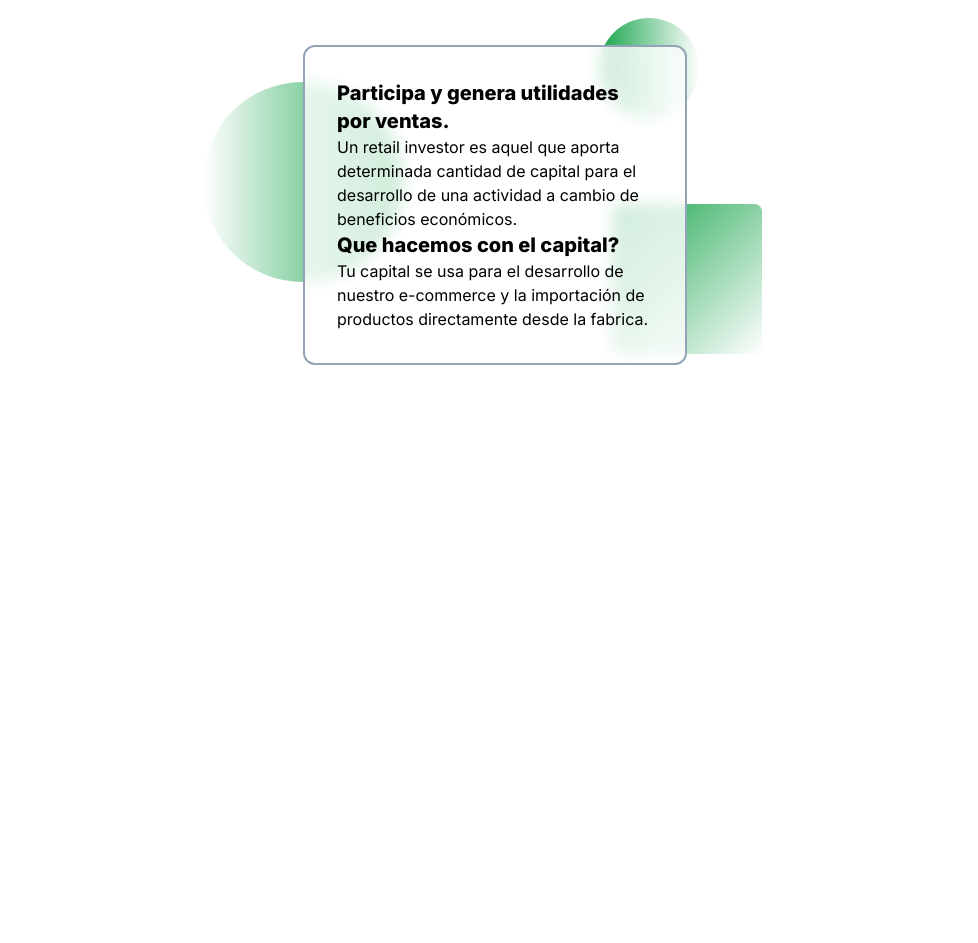
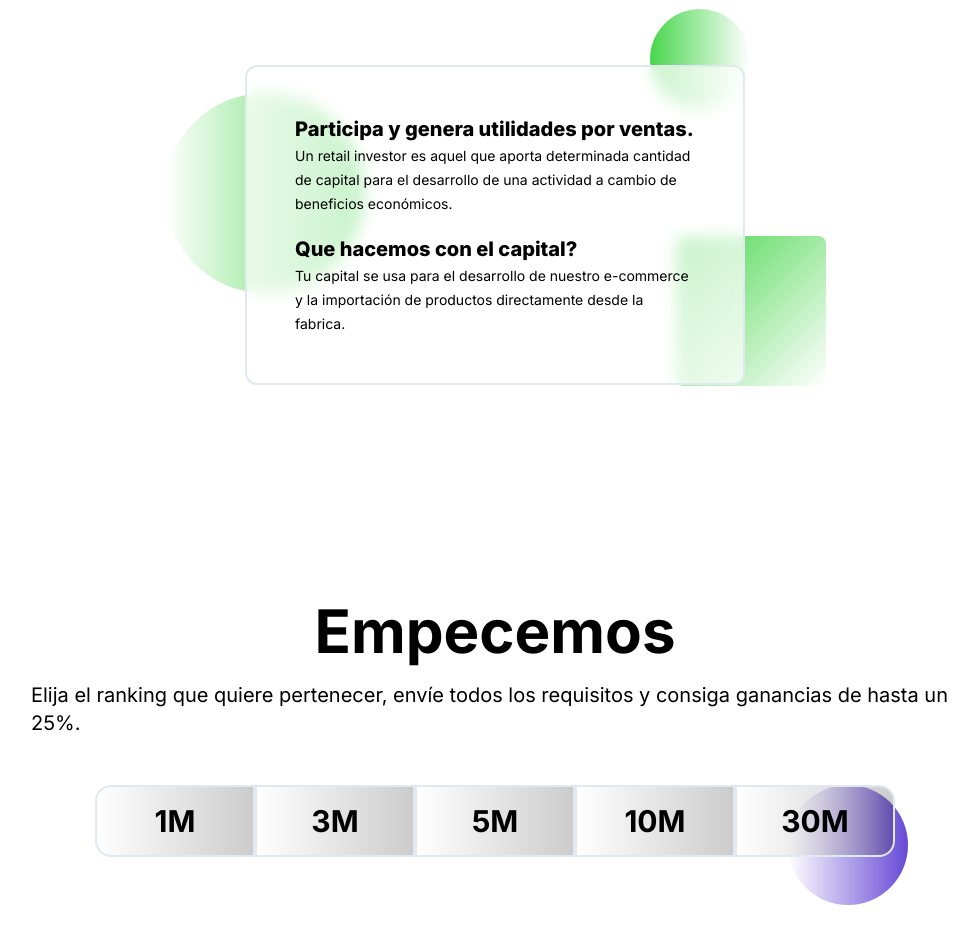
Before and after one commit to sebasmayor06/pulso_dex, a Next.js app: page / in a window 1280 px wide. Shown: the part 821-1764 px from the top of the page, without its empty margins (145-1123 px from the left). Before the commit the page ends 1226 px from the top, so only its background shows below. Built offline with nearby package versions, Linux system fonts and the light colour scheme.

Commit message:
componente empecemos

```diff
--- /dev/null
+++ b/src/app/components/Empecemos.jsx
@@ -0,0 +1,21 @@
+import React from 'react'
+
+export default function Empecemos() {
+  return (
+    <div className='flex justify-center items-center flex-col m-44 relative'>
+        <h1 className="text-4xl md:text-6xl font-bold mb-5">Empecemos</h1>
+        <div className='flex justify-center items-center flex-col relative'>
+        <span className='text-sm md:text-xl'>Elija el ranking que quiere pertenecer, envíe todos los requisitos y consiga ganancias de hasta un 25%.</span>
+        <div className='grid grid-cols-5 mt-12 z-10'>
+            <button className='border-2 backdrop:blur rounded-l-2xl border-solid bg-gradient-to-r from-white/80 to-black/20 text-3xl font-bold p-4 hover:bg-indigo-300 hover:bg-opacity-50 w-40 border-slate-200'>1M</button>
+            <button className='border-2 backdrop:blur border-solid bg-gradient-to-r from-white/80 to-black/20 text-3xl font-bold p-4 hover:bg-violet-300 hover:bg-opacity-50 w-40 border-slate-200'>3M</button>
+            <button className='border-2 backdrop:blur border-solid bg-gradient-to-r from-white/80 to-black/20 text-3xl font-bold hover:bg-orange-200 hover:bg-opacity-50 p-4 w-40 border-slate-200'>5M</button>
+            <button className='border-2 backdrop:blur border-solid bg-gradient-to-r from-white/80 to-black/20 text-3xl font-bold p-4 hover:bg-yellow-200 hover:bg-opacity-50 w-40 border-slate-200'>10M</button>
+            <button className='border-2 backdrop:blur rounded-r-2xl border-solid bg-gradient-to-r from-white/80 to-black/20 text-3xl font-bold p-4 hover:bg-lime-300 hover:bg-opacity-50 w-40 border-slate-200'>30M</button>
+        </div>
+        <div className='circulo w-[50px] md:w-[120px] h-[50px] md:h-[120px] bg-gradient-to-r from-white to-customPurple rounded-[100%] absolute top-[20%] md:top-[25%] left-[18%] md:left-[88%] -translate-x-[50%] translate-y-[50%] z-0'></div>
+
+        </div>
+    </div>
+  )
+}
--- a/src/app/components/Inicio.jsx
+++ b/src/app/components/Inicio.jsx
@@ -5,7 +5,7 @@ export default function Inicio() {
   return (
     <div className="overflow-x-hidden">
       <div className="inicio flex flex-col md:flex-row w-screen h-screen md:h-700px top-67px overflow-hidden left-0 bg-white">
-        <div className="flex justify-center items-center h-1/2 md:h-full md:w-1/2 w-full pl-4 pr-4">
+        <div className="flex justify-center items-center h-1/2 md:h-full md:w-1/2 w-[90%] pl-4 pr-4">
           <p className="flex flex-col">
             <span className="text-5xl md:text-6xl font-extrabold">
               Descubre el potencial del
@@ -16,7 +16,7 @@ export default function Inicio() {
           </p>
         </div>
 
-        <div className="foto relative flex justify-center items-center h-1/2 md:h-full md:w-1/2 w-full">
+        <div className="foto relative flex justify-center items-center h-1/2 md:h-full md:w-1/2 w-[90%]">
           <Image
             className="p-4 rounded-full"
             src="/Hombrefuturista.jpg"
@@ -38,7 +38,7 @@ export default function Inicio() {
           <div className="bg-mostaza rounded-3xl p-4 justify-center items-center text-white font-extrabold md:text-3xl text-xl absolute top-60 left-24 md:top-80 md:left-48 transform -translate-x-1/2 -translate-y-1/2 inline-flex">
             <span>Gamificación</span>
           </div>
-          <div className="bg-verdeManzana rounded-3xl p-4 justify-center items-center text-white font-extrabold md:text-3xl text-xl absolute left-80 bottom-24 md:bottom-44 md:left-96 transform -translate-x-1/2 -translate-y-1/2 inline-flex">
+          <div className="bg-verdeManzana rounded-3xl p-4 justify-center items-center text-white font-extrabold md:text-3xl text-xl absolute left-[300px] bottom-24 md:bottom-44 md:left-[550px] transform -translate-x-1/2 -translate-y-1/2 inline-flex">
             <span>Desarrollo</span>
           </div>
 
--- a/src/app/components/Retail.jsx
+++ b/src/app/components/Retail.jsx
@@ -4,16 +4,16 @@ export default function Retail() {
   return (
     <>
       <div className='flex justify-center items-center flex-col relative'>
-      <div className='circulo2 w-[100px] h-[100px] bg-gradient-to-l from-white to-green-600 rounded-[100%] absolute top-[5%] left-[62%] -translate-x-[50%] translate-y-[50%] z-1'></div>
-        <div className='circulo w-[200px] h-[200px] bg-gradient-to-r from-white to-green-600 rounded-[100%] absolute top-[8%] left-[35%] -translate-x-[50%] translate-y-[50%] z-0'></div>
-        <div className='circulo3 w-[150px] h-[150px] bg-gradient-to-tl from-white to-green-600 rounded-[5%] absolute top-[40%] left-[65%] -translate-x-[50%] translate-y-[50%] z-0'></div>
-        <h1 className="text-4xl md:text-6xl font-extrabold">Retail Investor</h1>
+      <div className='circulo2 w-[100px] md:w-[100px] h-[100px] md:h-[100px] bg-gradient-to-l from-white to-verdeInicio rounded-[100%] absolute top-[1%] md:top-[3%] left-[80%] md:left-[66%] -translate-x-[50%] translate-y-[50%] z-1'></div>
+        <div className='circulo w-[150px] md:w-[200px] h-[150px] md:h-[200px] bg-gradient-to-r from-white to-verdeInicio rounded-[100%] absolute top-[20%] md:top-[10%] left-[18%] md:left-[32%] -translate-x-[50%] translate-y-[50%] z-0'></div>
+        <div className='circulo3 w-[100px] md:w-[150px] h-[100px] md:h-[150px] bg-gradient-to-tl from-white to-verdeInicio rounded-[5%] absolute top-[60%] md:top-[45%] left-[80%] md:left-[70%] -translate-x-[50%] translate-y-[50%] z-0'></div>
+        <h1 className="text-4xl md:text-6xl font-bold mb-5">Retail Investor</h1>
 
-        <div className='caja m-10 border-slate-400 border-2 p-8 w-96 bg-white/80 backdrop-blur rounded-xl z-10 '>
-          <h2 className='text-xl font-extrabold'>Participa y genera utilidades por ventas.</h2>
-          <span>Un retail investor es aquel que aporta determinada cantidad de capital para el desarrollo de una actividad a cambio de beneficios económicos.</span>
-          <h2 className='text-xl font-extrabold'>Que hacemos con el capital?</h2>
-          <span>Tu capital se usa para el desarrollo de nuestro e-commerce y la importación de productos directamente desde la fabrica.</span>
+        <div className='caja md:m-10 border-slate-200 border-2 p-12 w-[300px] md:w-[500px] bg-white/70 backdrop-blur rounded-xl z-10 '>
+          <h2 className='md:text-xl text-sm font-extrabold'>Participa y genera utilidades por ventas.</h2>
+          <span className='md:text-sm text-xs'>Un retail investor es aquel que aporta determinada cantidad de capital para el desarrollo de una actividad a cambio de beneficios económicos.</span>
+          <h2 className='md:text-xl text-sm font-extrabold mt-5'>Que hacemos con el capital?</h2>
+          <span className='md:text-sm text-xs'>Tu capital se usa para el desarrollo de nuestro e-commerce y la importación de productos directamente desde la fabrica.</span>
         </div>
       </div>
     </>
--- /dev/null
+++ b/src/app/components/prueba.jsx
@@ -0,0 +1,54 @@
+import React from 'react';
+
+export default function TableComponent() {
+  return (
+    <table className="min-w-full divide-y divide-gray-200">
+      <thead className="bg-gray-50">
+        <tr>
+          <th scope="col" className="px-6 py-3 text-left text-xs font-medium text-gray-500 uppercase tracking-wider">
+            Objetivo
+          </th>
+          <th scope="col" className="px-6 py-3 text-left text-xs font-medium text-gray-500 uppercase tracking-wider">
+            Utilidad
+          </th>
+          <th scope="col" className="px-6 py-3 text-left text-xs font-medium text-gray-500 uppercase tracking-wider">
+            Administracion
+          </th>
+          <th scope="col" className="px-6 py-3 text-left text-xs font-medium text-gray-500 uppercase tracking-wider">
+            Ecommerce
+          </th>
+        </tr>
+      </thead>
+      <tbody className="bg-white divide-y divide-gray-200">
+        <tr>
+          <td className="px-6 py-4 whitespace-nowrap text-sm font-medium text-gray-900">
+            Participación
+          </td>
+          <td className="px-6 py-4 whitespace-nowrap text-sm text-gray-500">
+            40%
+          </td>
+          <td className="px-6 py-4 whitespace-nowrap text-sm text-gray-500">
+            30%
+          </td>
+          <td className="px-6 py-4 whitespace-nowrap text-sm text-gray-500">
+            30%
+          </td>
+        </tr>
+        <tr>
+          <td className="px-6 py-4 whitespace-nowrap text-sm font-medium text-gray-900">
+            Ganancia
+          </td>
+          <td className="px-6 py-4 whitespace-nowrap text-sm text-gray-500">
+            40%
+          </td>
+          <td className="px-6 py-4 whitespace-nowrap text-sm text-gray-500">
+            30%
+          </td>
+          <td className="px-6 py-4 whitespace-nowrap text-sm text-gray-500">
+            30%
+          </td>
+        </tr>
+      </tbody>
+    </table>
+  );
+}
--- a/src/app/page.js
+++ b/src/app/page.js
@@ -1,3 +1,4 @@
+import Empecemos from "./components/Empecemos";
 import Inicio from "./components/Inicio";
 import Navbar from "./components/Navbar";
 import Retail from "./components/Retail";
@@ -8,6 +9,7 @@ export default function Home() {
     <Navbar></Navbar>
     <Inicio></Inicio>
     <Retail></Retail>
+    <Empecemos/>
     </>
   );
 }
--- a/tailwind.config.js
+++ b/tailwind.config.js
@@ -23,7 +23,8 @@ module.exports = {
         naranja: '#D66049',
         verdeManzana: '#B9D649',
         mostaza: '#D6AB49',
-        verdeInicio: '#48D64C'
+        verdeInicio: '#48D64C',
+
       },
     },
   },
```
